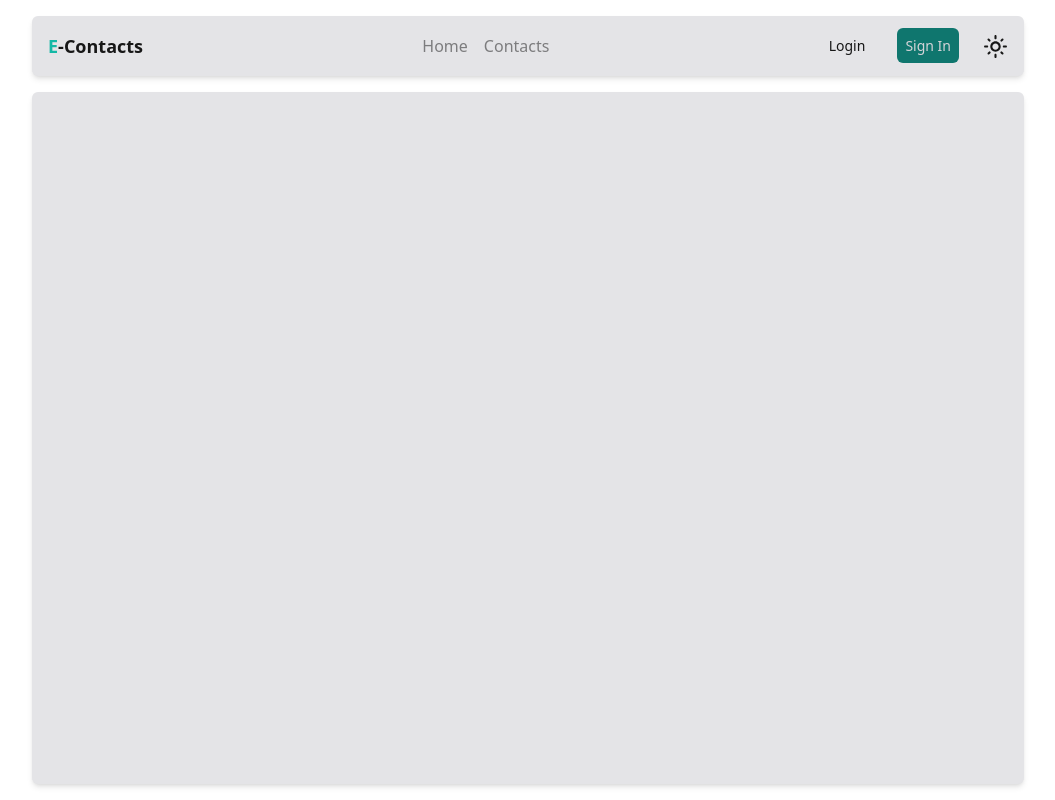
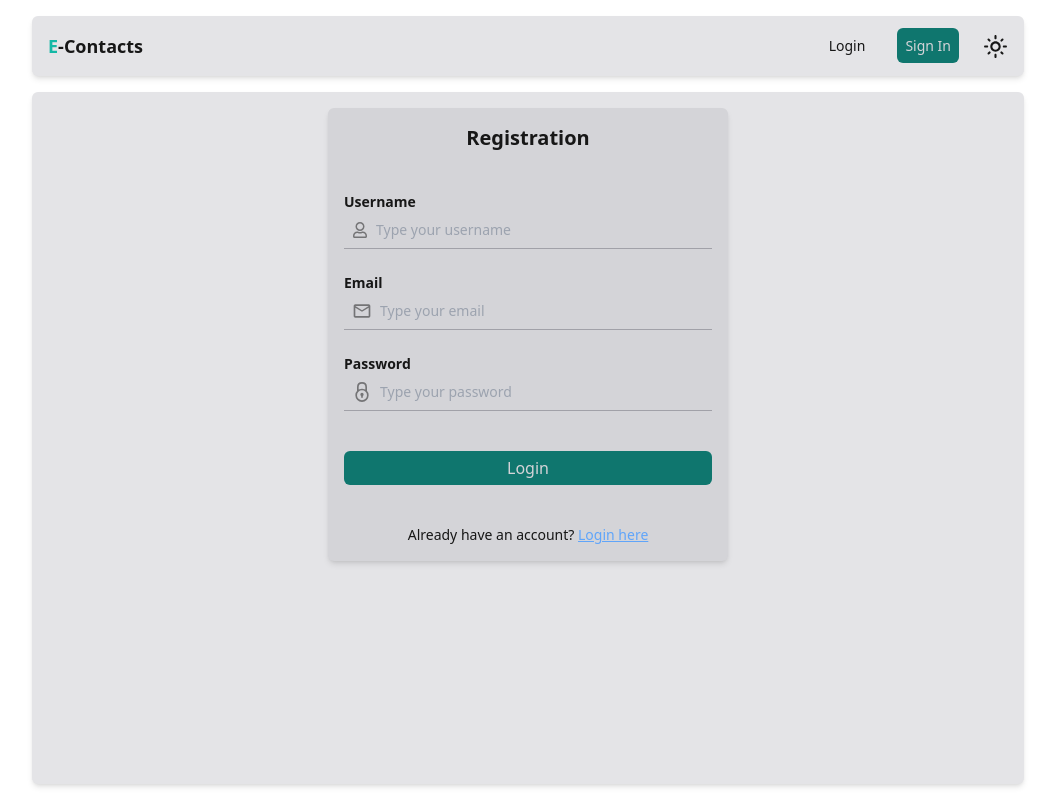
Before and after one commit to sany0chekk/goit-react-hw-08, a React (Vite) app: page /register in a window 1280 px wide. Shown: the whole page, without its empty margins (112-1167 px from the left). Built offline with nearby package versions, Linux system fonts and the light colour scheme.

Commit message:
add auth forms

```diff
--- a/src/components/AppBar.jsx
+++ b/src/components/AppBar.jsx
@@ -1,13 +1,18 @@
+import { useState } from "react";
+import { useSelector } from "react-redux";
+
+import { selectLoggedIn } from "../redux/auth/selectors";
+import { CiMenuFries } from "react-icons/ci";
+
 import Container from "./Container";
 import AuthNav from "./AuthNav";
 import Navigation from "./Navigation";
 import ThemeChanger from "./ThemeChanger";
-import { CiMenuFries } from "react-icons/ci";
 import MobileMenu from "./MobileMenu";
-import { useState } from "react";
 
 const AppBar = () => {
   const [isMenuOpen, setIsMenuOpen] = useState(false);
+  const isLoggedIn = useSelector(selectLoggedIn);
 
   const handleOpenMenu = () => {
     setIsMenuOpen(true);
@@ -26,9 +31,11 @@ const AppBar = () => {
           <p className="font-bold text-lg">
             <span className="text-teal-500">E</span>-Contacts
           </p>
-          <div className="hidden md:block">
-            <Navigation />
-          </div>
+          {isLoggedIn && (
+            <div className="hidden md:block">
+              <Navigation />
+            </div>
+          )}
           <div className="hidden md:flex items-center gap-6">
             <AuthNav />
             <ThemeChanger />
--- a/src/components/AuthNav.jsx
+++ b/src/components/AuthNav.jsx
@@ -2,7 +2,7 @@ import { Link } from "react-router-dom";
 
 const AuthNav = ({ handleCloseMenu }) => {
   return (
-    <ul className="flex items-center gap-8 max-md:bg-neutral-700 max-md:p-4 max-md:rounded-md">
+    <ul className="flex items-center gap-8 max-md:bg-zinc-400 max-md:dark:bg-neutral-700 max-md:shadow-md max-md:p-4 max-md:rounded-md">
       <li>
         <Link
           to="/login"
--- a/src/components/Layout.jsx
+++ b/src/components/Layout.jsx
@@ -6,7 +6,7 @@ const Layout = () => {
   return (
     <div className="max-w-screen-sm md:max-w-screen-md lg:max-w-screen-lg mx-auto p-4 flex flex-col gap-4 min-h-screen">
       <AppBar />
-      <Container css="flex-grow h-full">
+      <Container css="flex-grow h-full relative">
         <main className="h-full">
           <Outlet />
         </main>
--- a/src/components/MobileMenu.jsx
+++ b/src/components/MobileMenu.jsx
@@ -1,8 +1,12 @@
 import { MdClose } from "react-icons/md";
 import Navigation from "./Navigation";
 import AuthNav from "./AuthNav";
+import ThemeChanger from "./ThemeChanger";
+import { useSelector } from "react-redux";
+import { selectLoggedIn } from "../redux/auth/selectors";
 
 const MobileMenu = ({ isOpen, handleClose }) => {
+  const isLoggedIn = useSelector(selectLoggedIn);
   return (
     <div
       className={`transition transform ${
@@ -11,10 +15,19 @@ const MobileMenu = ({ isOpen, handleClose }) => {
           : "opacity-0 invisible -translate-y-10 pointer-events-none"
       } absolute z-50 w-full h-full top-0 left-0 bg-zinc-200 dark:bg-neutral-800 p-4 flex md:hidden flex-col items-center gap-32`}
     >
-      <button className="ml-auto" onClick={handleClose}>
-        <MdClose size="25" />
-      </button>
-      <Navigation handleCloseMenu={handleClose} />
+      <div className="w-full flex items-center justify-between">
+        <ThemeChanger />
+        <button onClick={handleClose}>
+          <MdClose size="25" />
+        </button>
+      </div>
+      {isLoggedIn ? (
+        <Navigation handleCloseMenu={handleClose} />
+      ) : (
+        <p className="text-center text-xl opacity-40 font-semibold">
+          Please log in or create an account to access the menu.
+        </p>
+      )}
       <div className="mt-auto">
         <AuthNav handleCloseMenu={handleClose} />
       </div>
--- a/src/pages/LoginPage.jsx
+++ b/src/pages/LoginPage.jsx
@@ -1,3 +1,65 @@
-const LoginPage = () => {};
+import { Formik, Form, Field } from "formik";
+import { FaRegUser } from "react-icons/fa";
+import { GrSecure } from "react-icons/gr";
+import { Link } from "react-router-dom";
+
+const LoginPage = () => {
+  return (
+    <div className="max-w-[400px] mx-auto bg-zinc-300 dark:bg-neutral-700 rounded-md shadow-md p-4">
+      <h2 className="text-center font-bold text-xl mb-10">Login</h2>
+      <Formik
+        initialValues={{
+          name: "",
+          password: "",
+        }}
+      >
+        <Form>
+          <div className="flex flex-col mb-6">
+            <label htmlFor="name" className="font-semibold text-sm">
+              Username
+            </label>
+            <div className="transition-opacity border-b border-zinc-500 border-opacity-50 flex items-center gap-2 p-2 group focus-within:border-opacity-100">
+              <FaRegUser className="size-4 transition-opacity opacity-50 group-focus-within:opacity-100" />
+              <Field
+                name="name"
+                id="name"
+                type="text"
+                placeholder="Type your username"
+                className="bg-transparent outline-none font-light text-sm"
+              />
+            </div>
+          </div>
+          <div className="flex flex-col mb-10">
+            <label htmlFor="password" className="font-semibold text-sm">
+              Password
+            </label>
+            <div className="transition-opacity border-b border-zinc-500 border-opacity-50 flex items-center gap-2 p-2 group focus-within:border-opacity-100">
+              <GrSecure className="size-5 transition-opacity opacity-50 group-focus-within:opacity-100" />
+              <Field
+                name="password"
+                id="password"
+                type="password"
+                placeholder="Type your password"
+                className="bg-transparent outline-none font-light text-sm"
+              />
+            </div>
+          </div>
+          <button
+            type="submit"
+            className="p-2 w-full rounded-md text-zinc-300 dark:text-white transition-colors bg-teal-700 hover:bg-teal-600"
+          >
+            Login
+          </button>
+        </Form>
+      </Formik>
+      <p className="mt-10 font-medium text-sm text-center">
+        {`Don't have an account?`}{" "}
+        <Link to="/register" className="text-blue-400 underline">
+          Register here
+        </Link>
+      </p>
+    </div>
+  );
+};
 
 export default LoginPage;
--- a/src/pages/RegistrationPage.jsx
+++ b/src/pages/RegistrationPage.jsx
@@ -1,3 +1,82 @@
-const RegistrationPage = () => {};
+import { Field, Formik, Form } from "formik";
+import { FaRegUser } from "react-icons/fa";
+import { GrSecure } from "react-icons/gr";
+import { MdOutlineMail } from "react-icons/md";
+import { Link } from "react-router-dom";
+
+const RegistrationPage = () => {
+  return (
+    <div className="max-w-[400px] mx-auto bg-zinc-300 dark:bg-neutral-700 rounded-md shadow-md p-4">
+      <h2 className="text-center font-bold text-xl mb-10">Registration</h2>
+      <Formik
+        initialValues={{
+          name: "",
+          email: "",
+          password: "",
+        }}
+      >
+        <Form>
+          <div className="flex flex-col mb-6">
+            <label htmlFor="name" className="font-semibold text-sm">
+              Username
+            </label>
+            <div className="transition-opacity border-b border-zinc-500 border-opacity-50 flex items-center gap-2 p-2 group focus-within:border-opacity-100">
+              <FaRegUser className="size-4 transition-opacity opacity-50 group-focus-within:opacity-100" />
+              <Field
+                name="name"
+                id="name"
+                type="text"
+                placeholder="Type your username"
+                className="bg-transparent outline-none font-light text-sm"
+              />
+            </div>
+          </div>
+          <div className="flex flex-col mb-6">
+            <label htmlFor="email" className="font-semibold text-sm">
+              Email
+            </label>
+            <div className="transition-opacity border-b border-zinc-500 border-opacity-50 flex items-center gap-2 p-2 group focus-within:border-opacity-100">
+              <MdOutlineMail className="size-5 transition-opacity opacity-50 group-focus-within:opacity-100" />
+              <Field
+                name="email"
+                id="email"
+                type="email"
+                placeholder="Type your email"
+                className="bg-transparent outline-none font-light text-sm"
+              />
+            </div>
+          </div>
+          <div className="flex flex-col mb-10">
+            <label htmlFor="password" className="font-semibold text-sm">
+              Password
+            </label>
+            <div className="transition-opacity border-b border-zinc-500 border-opacity-50 flex items-center gap-2 p-2 group focus-within:border-opacity-100">
+              <GrSecure className="size-5 transition-opacity opacity-50 group-focus-within:opacity-100" />
+              <Field
+                name="password"
+                id="password"
+                type="password"
+                placeholder="Type your password"
+                className="bg-transparent outline-none font-light text-sm"
+              />
+            </div>
+          </div>
+          <button
+            type="submit"
+            className="p-2 w-full rounded-md text-zinc-300 dark:text-white transition-colors bg-teal-700 hover:bg-teal-600"
+          >
+            Login
+          </button>
+        </Form>
+      </Formik>
+      <p className="mt-10 font-medium text-sm text-center">
+        Already have an account?{" "}
+        <Link to="/login" className="text-blue-400 underline">
+          Login here
+        </Link>
+      </p>
+    </div>
+  );
+};
 
 export default RegistrationPage;
--- a/src/redux/auth/selectors.js
+++ b/src/redux/auth/selectors.js
@@ -0,0 +1 @@
+export const selectLoggedIn = (state) => state.auth.isLoggedIn;
```
